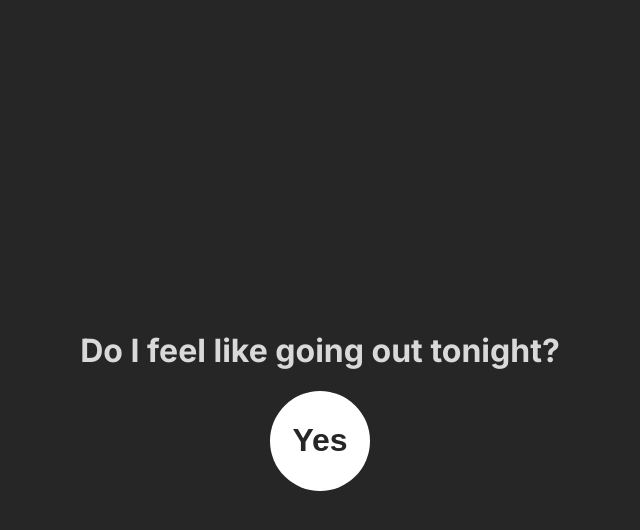
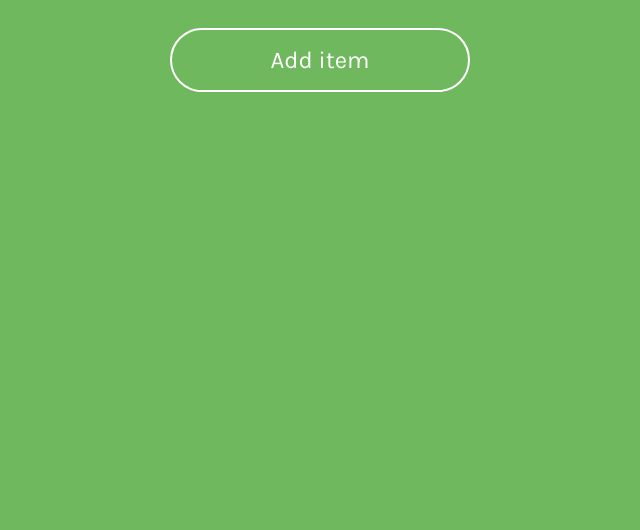
Before and after one commit to danchenkov/fr1, a React (Vite) app: page / in a window 1280 px wide. Shown: the top 530 px of the page, without its empty margins (320-960 px from the left). Built offline with nearby package versions, Linux system fonts and the light colour scheme.

Commit message:
add favorite things

```diff
--- a/App.jsx
+++ b/App.jsx
@@ -1,14 +1,24 @@
 import React from "react"
 
 export default function App() {
-    const [isGoingOut, setGoingOut] = new React.useState(true)
+    const [myFavoriteThings, setMyFavoriteThings] = new React.useState([])
+    const allFavoriteThings = ["💦🌹", "😺", "💡🫖", "🔥🧤", "🟤🎁",
+    "🐴", "🍎🥧", "🚪🔔", "🛷🔔", "🥩🍝"]
+    const thingsElements = myFavoriteThings.map(thing => <p key={thing}>{thing}</p>)
 
-    const toggleGoingOut = () => setGoingOut(isGoingOut => !isGoingOut)
+    function addFavoriteThing() {
+      setMyFavoriteThings((prevFavThings) => [
+        ...prevFavThings,
+        allFavoriteThings[prevFavThings.length]
+      ])
+    }
 
     return (
-        <main>
-            <h1 className="title">Do I feel like going out tonight?</h1>
-            <button className="value" onClick={toggleGoingOut}>{isGoingOut ? "Yes" : "No"}</button>
-        </main>
+      <main>
+        <button onClick={addFavoriteThing}>Add item</button>
+        <section aria-live="polite">
+          {thingsElements}
+        </section>
+      </main>
     )
-}
+  }
--- a/index.css
+++ b/index.css
@@ -3,18 +3,10 @@
 }
 
 body {
-    display: flex;
-    align-items: center;
-    justify-content: center;
-
-    height: 100vh;
-    margin: 0;
     padding: 20px;
-
-    font-family: Inter, sans-serif;
-    color: #D9D9D9;
-
-    background-color: #262626;
+    font-size: 1.3rem;
+    color: white;
+    background-color: #70B85D;
 }
 
 main {
@@ -23,25 +15,33 @@ main {
     align-items: center;
 }
 
-main > .title {
-    text-align: center;
+button {
+    cursor: pointer;
+
+    width: 100%;
+    max-width: 300px;
+    margin-bottom: 20px;
+    padding: 1rem;
+
+    font-family: Karla, sans-serif;
+    font-size: 24px;
+    color: white;
+
+    background-color: transparent;
+    border: 2px solid white;
+    border-radius: 50px;
 }
 
-main > .value {
-    cursor: pointer;
+button:hover {
+    color: #2C5E2E;
+    background-color: #FFFEF1;
+}
 
-    display: flex;
-    align-items: center;
-    justify-content: center;
+button:focus {
+    outline: 0;
+}
 
-    width: 100px;
-    height: 100px;
-
+p {
+    margin-block: 10px;
     font-size: 2rem;
-    font-weight: bold;
-    color: #262626;
-
-    background-color: white;
-    border: none;
-    border-radius: 50%;
 }
--- a/index.html
+++ b/index.html
@@ -1,12 +1,17 @@
 <html>
+
 <head>
     <link rel="preconnect" href="https://fonts.googleapis.com">
     <link rel="preconnect" href="https://fonts.gstatic.com" crossorigin>
     <link href="https://fonts.googleapis.com/css2?family=Inter:ital,opsz,wght@0,14..32,100..900;1,14..32,100..900&display=swap" rel="stylesheet">
+    <link href="https://fonts.googleapis.com/css2?family=Karla:ital,wght@0,200..800;1,200..800&display=swap" rel="stylesheet">
+
     <link rel="stylesheet" href="/index.css">
 </head>
+
 <body>
     <div id="root"></div>
     <script src="/index.jsx" type="module"></script>
 </body>
+
 </html>
```
Lines whose indentation alone changed are shown as unchanged.
